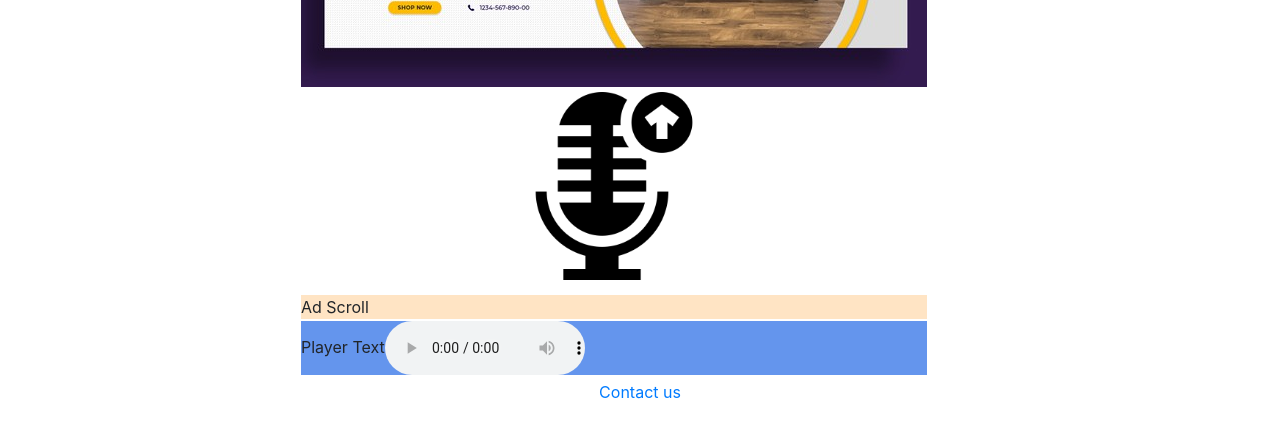
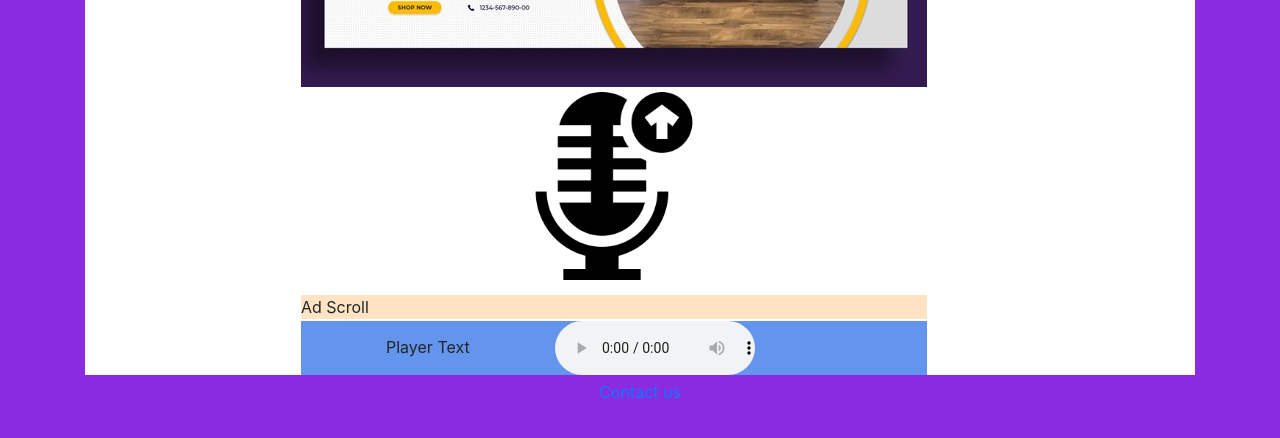
Before and after one commit to bozicschucky/bougie_radio_frontend, a website: page views/index.html in a window 1280 px wide. Shown: the part 282-720 px from the top of the page. Drawn offline with nearby package versions, Linux system fonts and the light colour scheme.

Commit message:
add media queries to the index file

```diff
--- a/css/styles.css
+++ b/css/styles.css
@@ -49,3 +49,51 @@
 #audio-player{
   width: 200px;
 }
+
+ /* Small devices (landscape phones, 576px and up) */
+@media (min-width: 300px) {
+  body{
+    background-color: beige;
+  }
+  #playing-text{
+    margin-top: 3px;
+    margin-right: 22px;
+    margin-left: 11px;
+  }
+ }
+
+/* // Medium devices (tablets, 768px and up) */
+@media (min-width: 768px) {
+    body{
+    background-color: gold;
+  }
+  #playing-text{
+    margin-top: 14px;
+    margin-right: 85px;
+    margin-left: 85px;
+  }
+ }
+
+/* // Large devices (desktops, 992px and up) */
+@media (min-width: 992px) {
+   body{
+    background-color: yellowgreen;
+  }
+  #playing-text{
+    margin-top: 14px;
+    margin-right: 85px;
+    margin-left: 85px;
+  }
+ }
+
+/* // Extra large devices (large desktops, 1200px and up) */
+@media (min-width: 1200px) {
+  body{
+    background-color: blueviolet;
+  }
+  #playing-text{
+    margin-top: 14px;
+    margin-right: 85px;
+    margin-left: 85px;
+  }
+}
```
